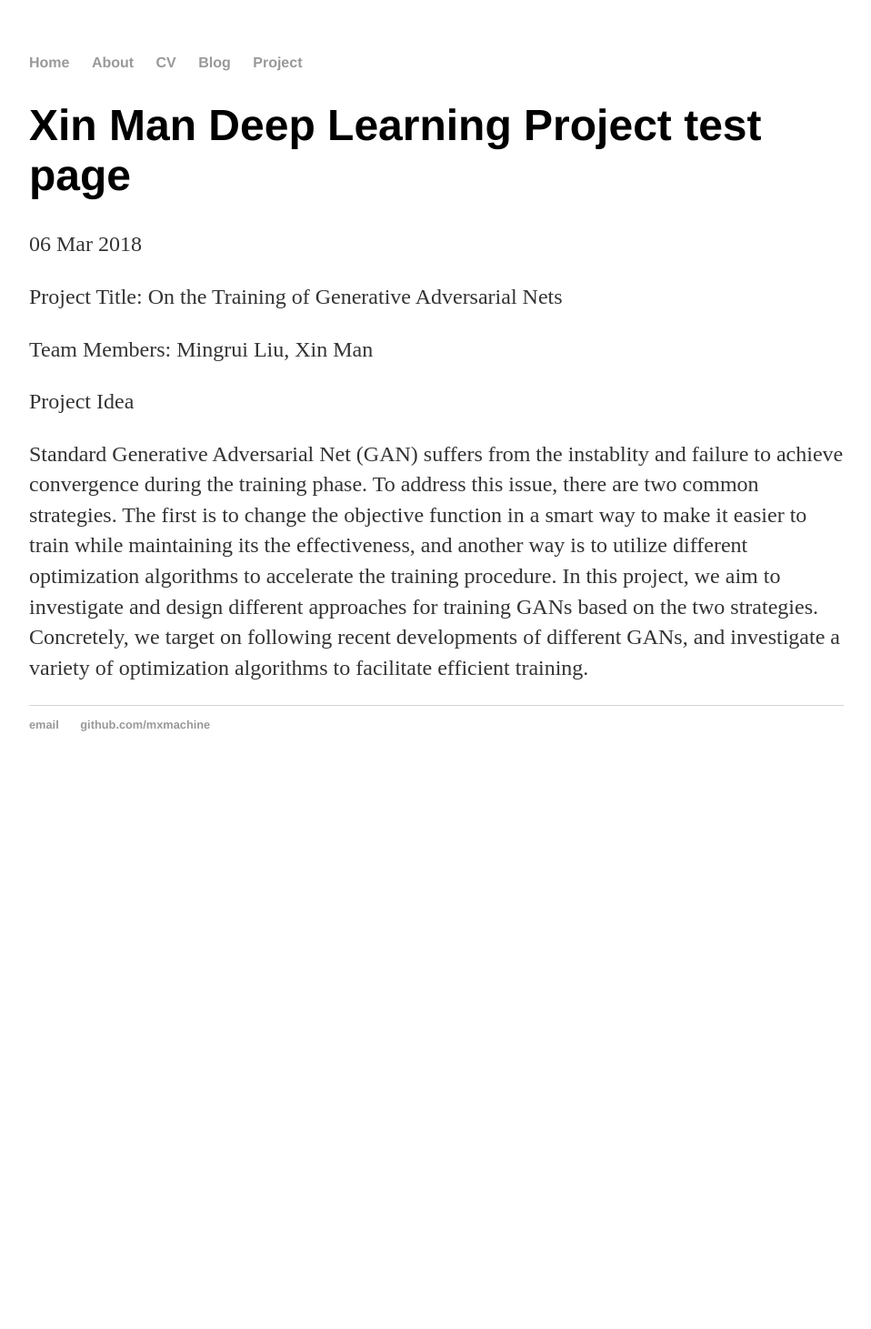
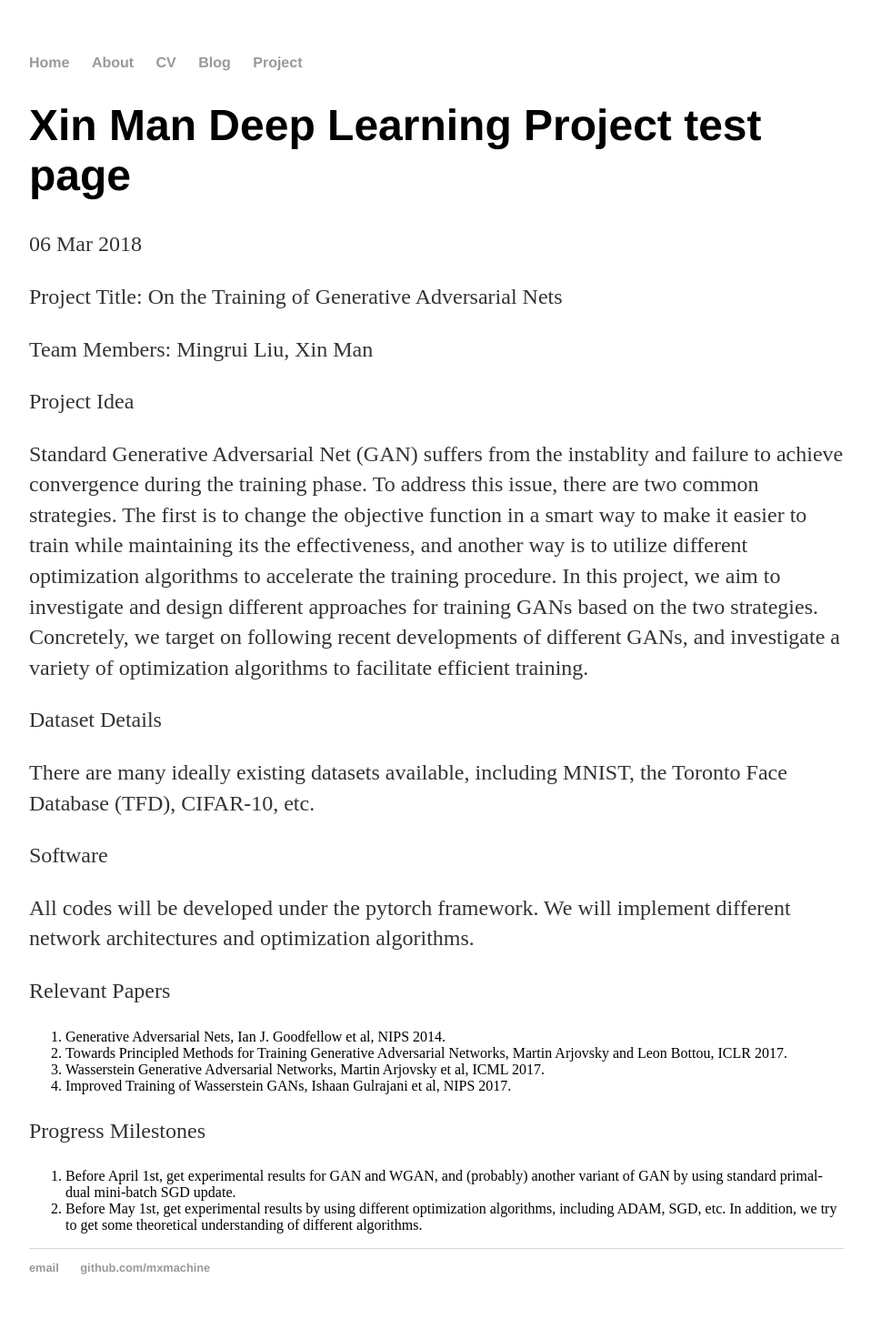
Before and after one commit to mxmachine/mxmachine.github.io, a Jekyll site: the page built from _posts/2018-03-06-Deep-Learning-Project-test.md, in a window 1280 px wide. Shown: the whole page at 91% size, without its empty margins (160-1118 px from the left). Built offline with Jekyll 4.4.1, drawn with Linux system fonts in a browser that asks for light colours; before the commit the page ends 900 px from its top, so only the background shows below that.

Commit message:
Update 2018-03-06-Deep-Learning-Project-test.md

```diff
--- a/_posts/2018-03-06-Deep-Learning-Project-test.md
+++ b/_posts/2018-03-06-Deep-Learning-Project-test.md
@@ -11,3 +11,24 @@ Team Members: Mingrui Liu, Xin Man
 Project Idea
 
 Standard Generative Adversarial Net (GAN) suffers from the instablity and failure to achieve convergence during the training phase. To address this issue, there are two common strategies. The first is to change the objective function in a smart way to make it easier to train while maintaining its the effectiveness, and another way is to utilize different optimization algorithms to accelerate the training procedure. In this project, we aim to investigate and design different approaches for training GANs based on the two strategies. Concretely, we target on following recent developments of different GANs, and investigate a variety of optimization algorithms to facilitate efficient training.
+
+Dataset Details
+
+There are many ideally existing datasets available, including MNIST, the Toronto Face Database (TFD), CIFAR-10, etc.
+
+Software
+
+All codes will be developed under the pytorch framework. We will implement different network architectures and optimization algorithms.
+
+Relevant Papers
+
+1. Generative Adversarial Nets, Ian J. Goodfellow et al, NIPS 2014.
+2. Towards Principled Methods for Training Generative Adversarial Networks, Martin Arjovsky and Leon Bottou, ICLR 2017.
+3. Wasserstein Generative Adversarial Networks, Martin Arjovsky et al, ICML 2017.
+4. Improved Training of Wasserstein GANs, Ishaan Gulrajani et al, NIPS 2017.
+
+
+Progress Milestones
+
+1. Before April 1st, get experimental results for GAN and WGAN, and (probably) another variant of GAN by using standard primal-dual mini-batch SGD update.
+2. Before May 1st, get experimental results by using different optimization algorithms, including ADAM, SGD, etc. In addition, we try to get some theoretical understanding of different algorithms.
```
